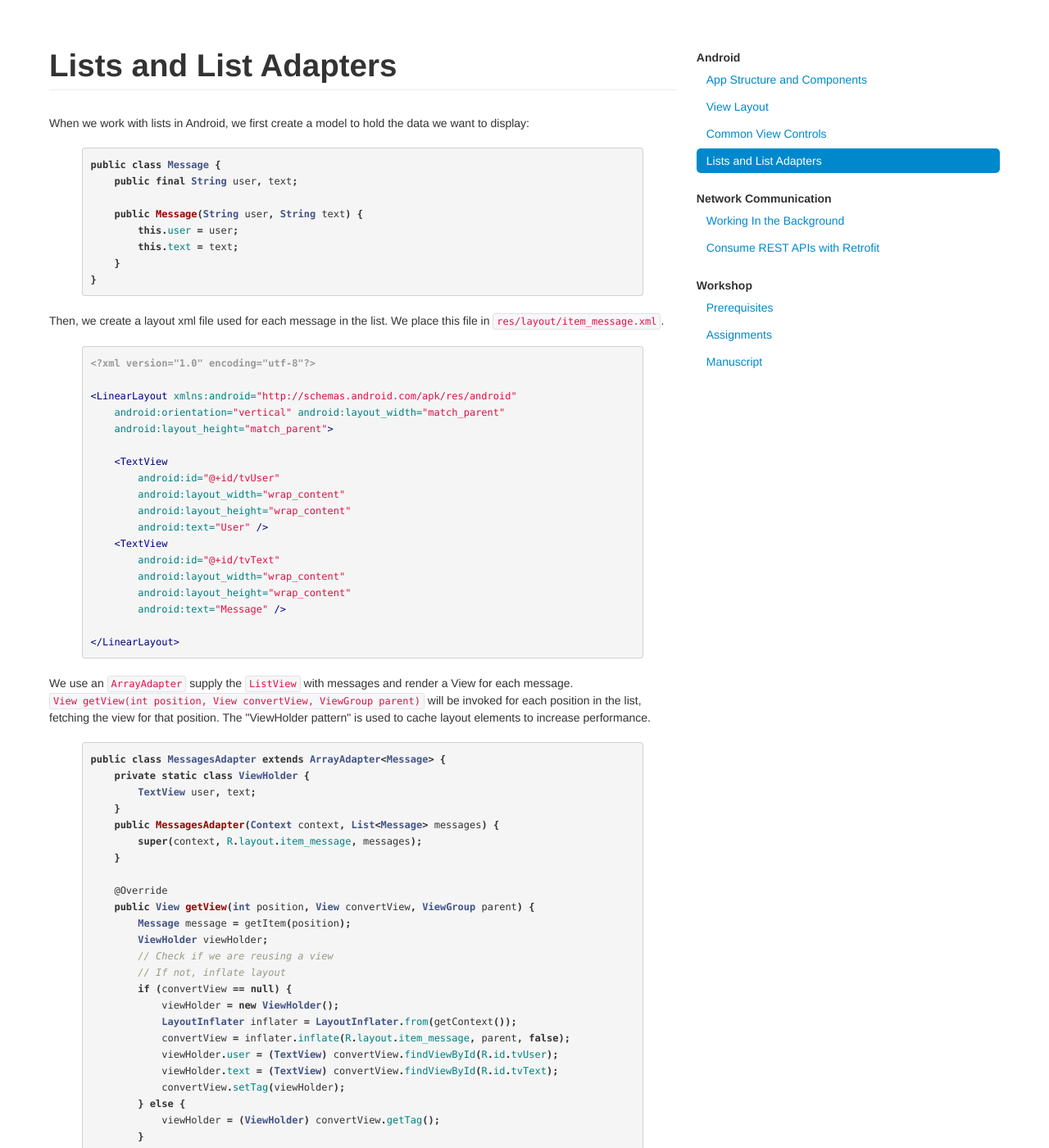
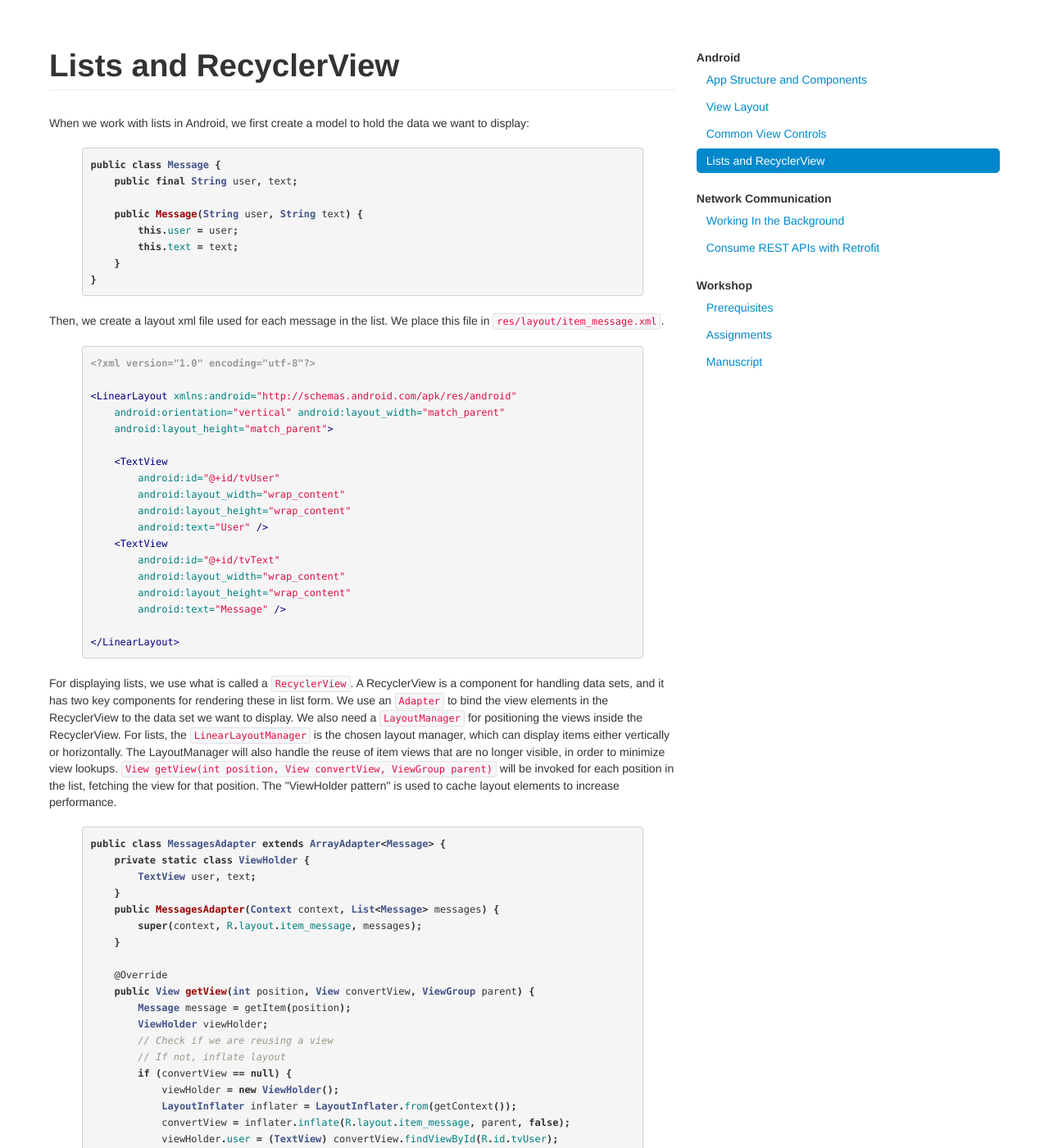
Before and after one commit to bekk/android101, a Jekyll site: the page built from docs/pages/list-recycler-view.html, in a window 1280 px wide and 1400 px high. Shown: the whole window at 82% size. Built offline with Jekyll 4.4.1, drawn with Linux system fonts in a browser that asks for light colours; Markdown is read by kramdown in place of the engine named in the settings.

Commit message:
WIP- recycler view doc

```diff
--- a/docs/pages/list-recycler-view.html
+++ b/docs/pages/list-recycler-view.html
@@ -1,6 +1,6 @@
 ---
 layout: default
-title: Lists and List Adapters
+title: Lists and RecyclerView
 ---
 
 When we work with lists in Android, we first create a model to hold the data we want to display:
@@ -37,7 +37,9 @@ Then, we create a layout xml file used for each message in the list. We place th
 
 </LinearLayout>
 {% endhighlight %}
-We use an <code>ArrayAdapter</code> supply the <code>ListView</code> with messages and render a View for each message. <code>View getView(int position, View convertView, ViewGroup parent)</code> will be invoked for each position in the list, fetching the view for that position. The "ViewHolder pattern" is used to cache layout elements to increase performance.
+For displaying lists, we use what is called a <code>RecyclerView</code>. A RecyclerView is a component for handling data sets, and it has two key components for rendering these in list form. We use an <code>Adapter</code> to bind the view elements in the RecyclerView to the data set we want to display. We also need a <code>LayoutManager</code> for positioning the views inside the RecyclerView. For lists, the <code>LinearLayoutManager</code> is the chosen layout manager, which can display items either vertically or horizontally. The LayoutManager will also handle the reuse of item views that are no longer visible, in order to minimize view lookups.
+
+ <code>View getView(int position, View convertView, ViewGroup parent)</code> will be invoked for each position in the list, fetching the view for that position. The "ViewHolder pattern" is used to cache layout elements to increase performance.
 
 {% highlight java %}
 public class MessagesAdapter extends ArrayAdapter<Message> {
```
